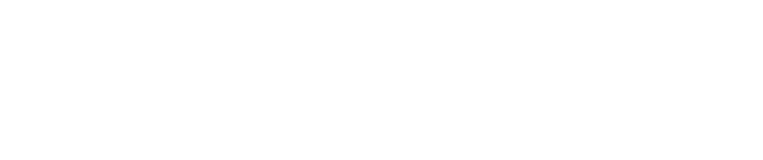
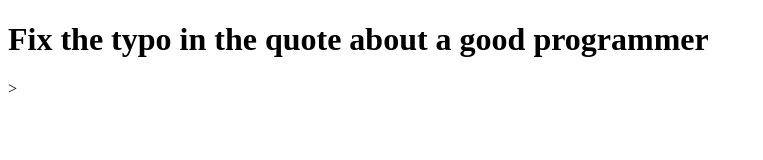
Before and after one commit to mumbereh/Resolve_git_conflict, a plain HTML site: page index.html in a window 1280 px wide. Shown: the whole page, without its empty margins (0-763 px from the left). Drawn offline with Linux system fonts and the light colour scheme.

Commit message:
Modified the repo

```diff
--- a/index.html
+++ b/index.html
@@ -6,6 +6,6 @@
     <title>Document</title>
 </head>
 <body>
-
+    <h1>Fix the typo in the quote about a good programmer </h1>>
 </body>
 </html>
```
